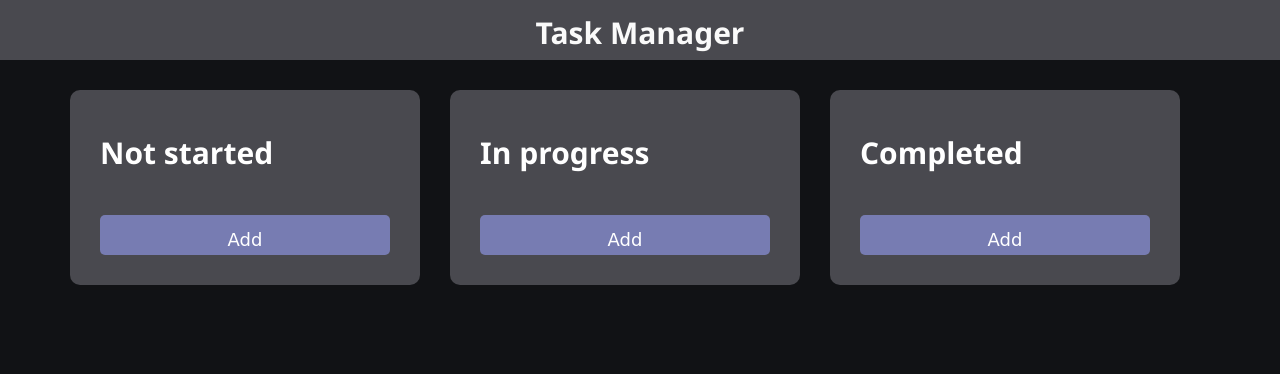
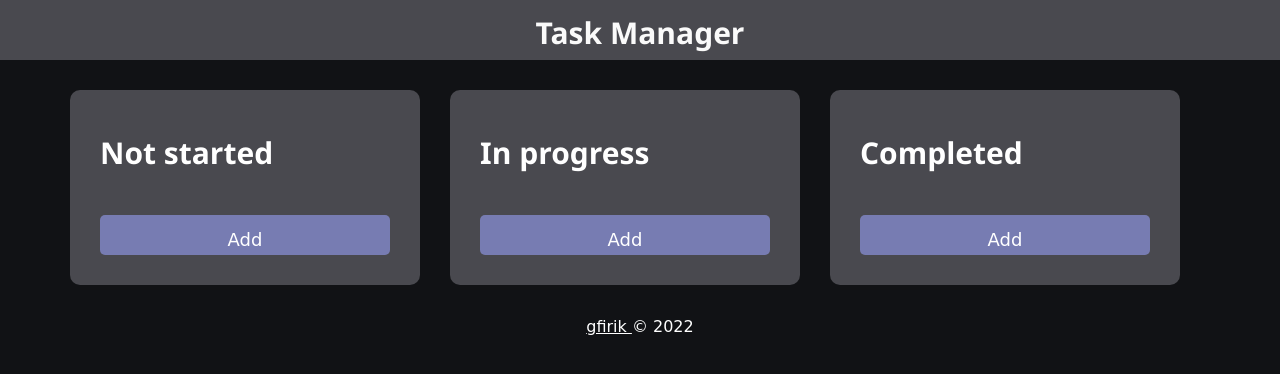
Before and after one commit to gfirik/kanban-board, a plain HTML site: page index.html in a window 1280 px wide. Drawn offline with nearby package versions, Linux system fonts and the light colour scheme; a web font is replaced by a local one.

Commit message:
footer & credits added

```diff
--- a/css/main.scss
+++ b/css/main.scss
@@ -139,6 +139,13 @@ button:not(.delete-item) {
     background: $darkBlue;
   }
 }
+footer {
+  width: 100%;
+  display: flex;
+  justify-content: center;
+  font-size: 18px;
+  color: $white;
+}
 ::-webkit-scrollbar {
   width: 10px;
   background: $grey;
--- a/index.html
+++ b/index.html
@@ -23,6 +23,24 @@
       <h1>Task Manager</h1>
     </nav>
     <main></main>
+    <footer>
+      <p>
+        <a
+          href="https://github.com/gfirik"
+          target="_blank"
+          rel="noopener noreferrer"
+        >
+          gfirik
+        </a>
+        &copy;
+        <span id="year"></span>
+      </p>
+    </footer>
     <script src="js/main.js" type="module"></script>
+    <script>
+      var d = new Date();
+      var n = d.getFullYear();
+      document.getElementById("year").innerHTML = n;
+    </script>
   </body>
 </html>
```
Also changed, not shown: css/main.css, 1 other file.
